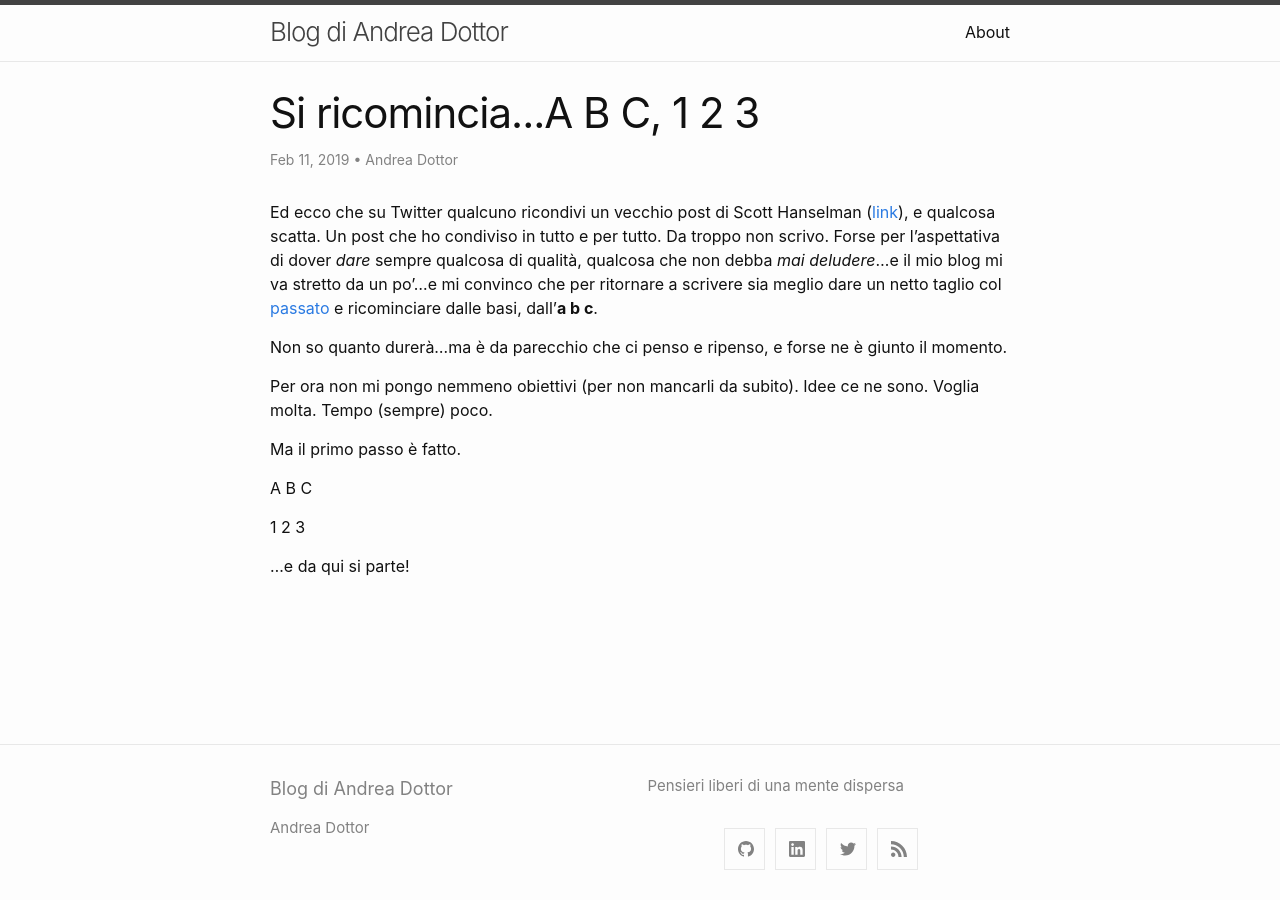
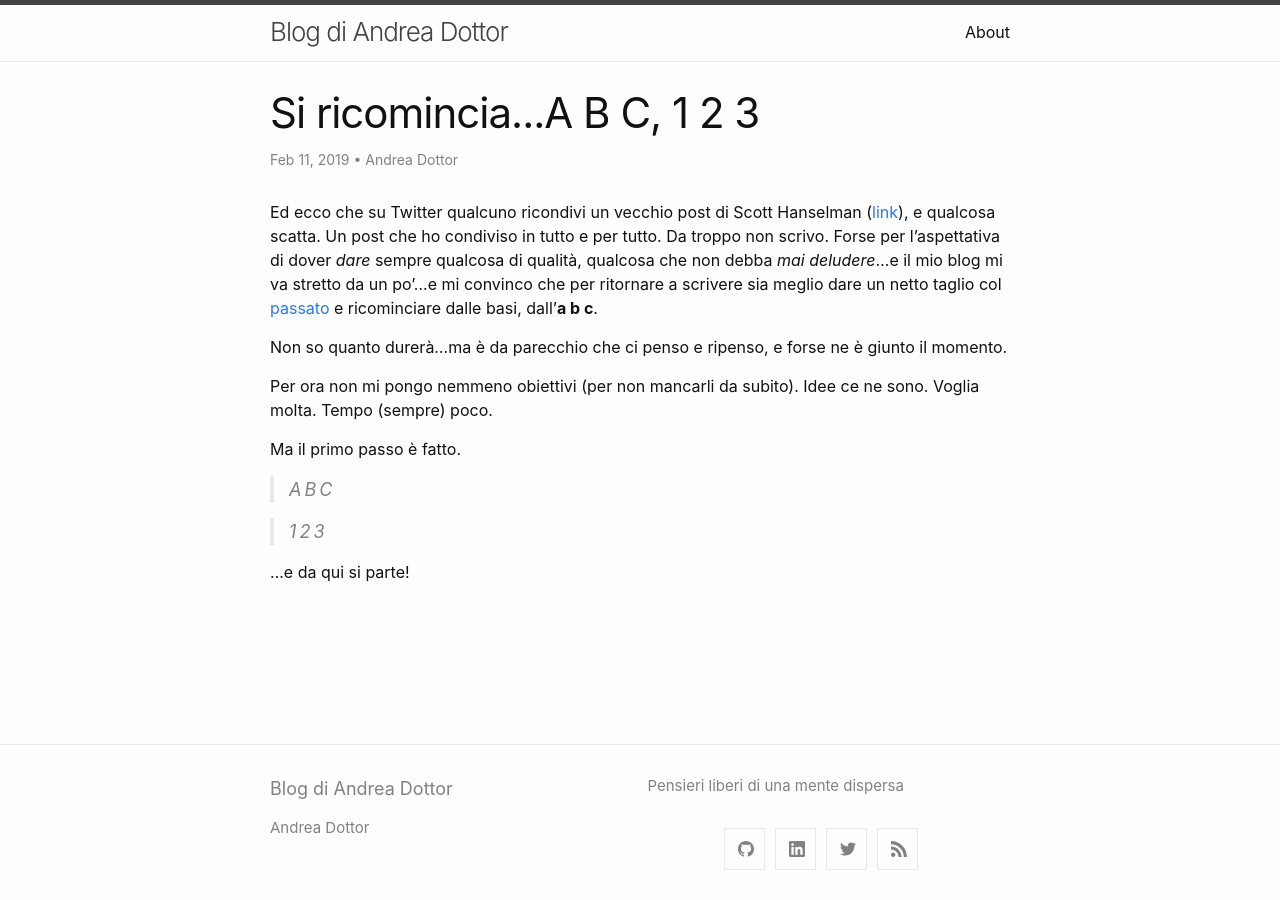
Before and after one commit to andreadottor/abc.dottor.net, a Jekyll site: the page built from _posts/2019-02-11-si-ricomincia-abc-123.md, in a window 1280 px wide. Built offline with Jekyll 4.4.1, drawn with Linux system fonts in a browser that asks for light colours; comment, search, counter and statistics services are not loaded.

Commit message:
modifica formattazione md

```diff
--- a/_posts/2019-02-11-si-ricomincia-abc-123.md
+++ b/_posts/2019-02-11-si-ricomincia-abc-123.md
@@ -15,8 +15,8 @@ Per ora non mi pongo nemmeno obiettivi (per non mancarli da subito). Idee ce ne
 
 Ma il primo passo è fatto.
 
-  A B C
+>A B C
 
-  1 2 3
+>1 2 3
 
 ...e da qui si parte!
```
